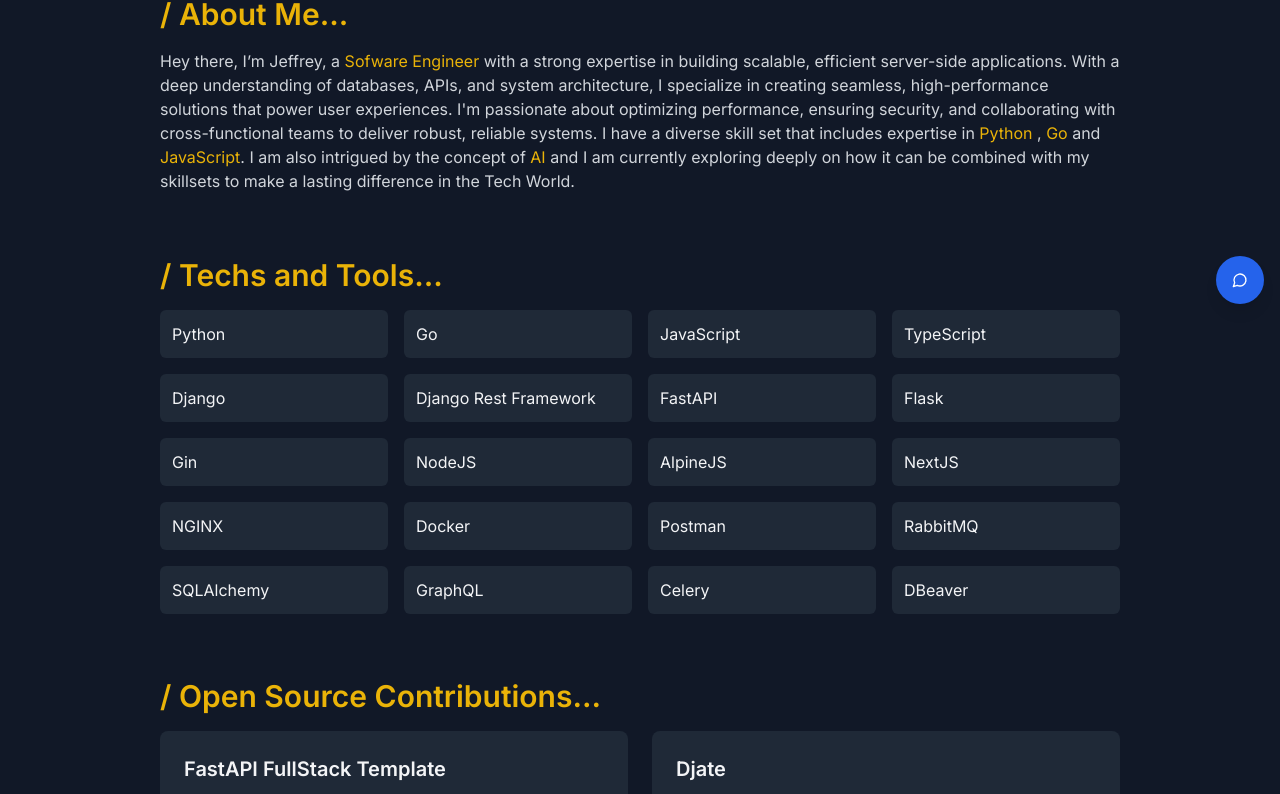
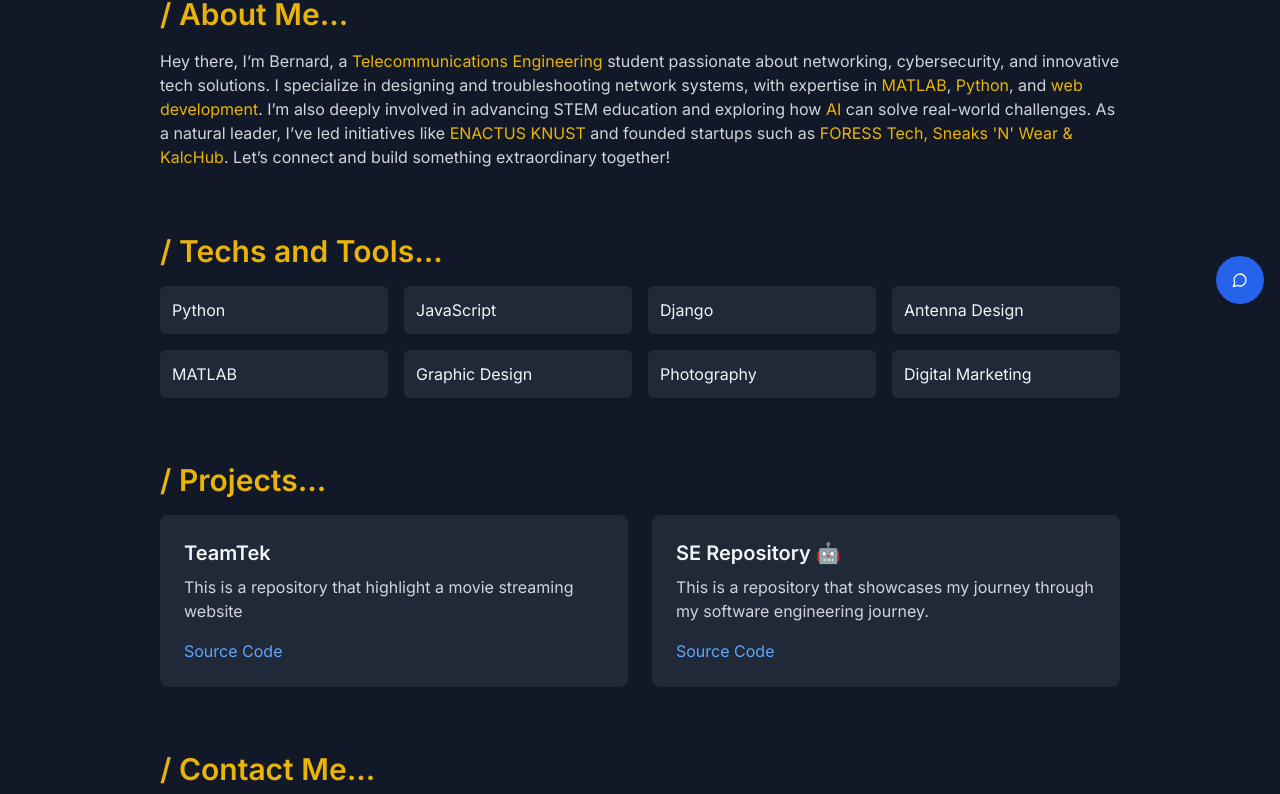
Before and after one commit to EsselKobby/Personal-Portfolio, a Next.js app: page / in a window 1280 px wide. Shown: the part 480-1274 px from the top of the page. Built offline with nearby package versions, Linux system fonts and the light colour scheme.

Commit message:
Bernard Code Edit

```diff
--- a/src/app/layout.tsx
+++ b/src/app/layout.tsx
@@ -5,7 +5,7 @@ import { Inter } from "next/font/google"
 const inter = Inter({ subsets: ["latin"] })
 
 export const metadata: Metadata = {
-  title: "Jeffrey Mintah - Software Engineer",
+  title: "Bernard Essel - Software Engineer",
   description:
     "My portfolio",
 }
--- a/src/app/page.tsx
+++ b/src/app/page.tsx
@@ -82,7 +82,7 @@ export default function Portfolio() {
           <div className="mb-8">
             <Image
               src="/images/Me.jpg"
-              alt="Jeffrey Mintah"
+              alt="Bernard Essel"
               width={200}
               height={200}
               className="rounded-full mx-auto"
@@ -90,20 +90,20 @@ export default function Portfolio() {
           </div>
           <div>
             <p className="text-lg sm:text-xl text-gray-400 break-words whitespace-normal">I am
-              <span className="text-yellow-500 text-bold"> Jeffrey Mintah.</span></p>
+              <span className="text-yellow-500 text-bold"> Bernard Essel.</span></p>
             <p className="text-lg sm:text-xl text-gray-400 break-words whitespace-normal">A
               <span className="text-yellow-500 text-bold"> Software Engineer.</span></p>
-            <p className="text-lg sm:text-xl text-gray-400 break-words whitespace-normal">I love making interesting stuff with
-              <span className="text-yellow-500 text-bold"> Programming</span>🚀.</p>
+            <p className="text-lg sm:text-xl text-gray-400 break-words whitespace-normal">I love making interesting stuff and making impact with
+              <span className="text-yellow-500 text-bold"> Programming </span>🚀.</p>
           </div>
           <div className="flex justify-center space-x-4 mt-6">
-            <Link href="https://github.com/Minty-cyber"target="_blank" className="text-gray-400 hover:text-white">
+            <Link href="https://github.com/EsselKobby/"target="_blank" className="text-gray-400 hover:text-white">
               <Github size={24} />
             </Link>
-            <Link href="https://www.linkedin.com/in/jeffrey-m-a846a2229" target="_blank" className="text-gray-400 hover:text-white">
+            <Link href="https://www.linkedin.com/in/bernard-essel" target="_blank" className="text-gray-400 hover:text-white">
               <Linkedin size={24} />
             </Link>
-            <Link href="mailto:jeffreymintah737@gmail.com"  target="_blank" className="text-gray-400 hover:text-white">
+            <Link href="mailto:essel.bernard.kobby@gmail.com"  target="_blank" className="text-gray-400 hover:text-white">
               <Mail size={24} />
             </Link>
           </div>
@@ -115,13 +115,10 @@ export default function Portfolio() {
           <div className="flex ">
 
             <p className="text-gray-300">
-            Hey there, I’m Jeffrey, a <span className="text-yellow-500 text-bold">Sofware Engineer</span> with a strong expertise in building scalable,
-            efficient server-side applications. With a deep understanding of databases, APIs, and system architecture,
-            I specialize in creating seamless, high-performance solutions that power user experiences.
-            I&apos;m passionate about optimizing performance, ensuring security, and collaborating with cross-functional teams to deliver robust, reliable systems.
-            I have a diverse skill set that includes expertise in <span className="text-yellow-500 text-bold">Python</span> , <span  className="text-yellow-500 text-bold">Go </span>
-            and <span className="text-yellow-500 text-bold">JavaScript</span>. I am also intrigued by the concept of <span className="text-yellow-500 text-bold">AI</span> and
-            I am currently exploring deeply on how it can be combined with my skillsets to make a lasting difference in the Tech World.
+            Hey there, I’m Bernard, a <span className="text-yellow-500 text-bold">Telecommunications Engineering</span> student passionate about networking, cybersecurity, and innovative tech solutions. I specialize in designing and troubleshooting network systems, with expertise in <span className="text-yellow-500 text-bold">MATLAB</span>, <span className="text-yellow-500 text-bold">Python</span>, and <span className="text-yellow-500 text-bold">web development</span>.
+            I’m also deeply involved in advancing STEM education and exploring how <span className="text-yellow-500 text-bold">AI</span> can solve real-world challenges.
+            As a natural leader, I’ve led initiatives like <span className="text-yellow-500 text-bold">ENACTUS KNUST</span> and founded startups such as <span className="text-yellow-500 text-bold">FORESS Tech, Sneaks 'N' Wear & KalcHub</span>.
+            Let’s connect and build something extraordinary together!
             </p>
           </div>
         </section>
@@ -131,68 +128,49 @@ export default function Portfolio() {
           <h2 className="text-2xl font-semibold mb-4"><span className="text-yellow-500 text-3xl text-bold"> / Techs and Tools...</span></h2>
           <div className="grid grid-cols-2 sm:grid-cols-3 md:grid-cols-4 gap-4">
             <Skill name="Python" />
-            <Skill name="Go" />
             <Skill  name="JavaScript" />
-            <Skill name="TypeScript" />
             <Skill name="Django" />
-            <Skill name="Django Rest Framework" />
-            <Skill  name="FastAPI" />
-            <Skill name="Flask" />
-            <Skill name="Gin" />
-            <Skill name="NodeJS" />
-            <Skill name="AlpineJS" />
-            <Skill name="NextJS" />
-            <Skill  name="NGINX" />
-            <Skill name="Docker" />
-            <Skill name="Postman" />
-            <Skill name="RabbitMQ" />
-            <Skill name="SQLAlchemy" />
-            <Skill name="GraphQL" />
-            <Skill name="Celery" />
-            <Skill name="DBeaver" />
-
-
-
+            <Skill name="Antenna Design" />
+            <Skill name="MATLAB" />
+            <Skill name="Graphic Design" />
+            <Skill name="Photography" />
+            <Skill name="Digital Marketing" />
           </div>
         </section>
 
         {/* Projects Section */}
 
-        <section>
+        {/* <section>
           <h2 className="text-2xl font-semibold mb-4"><span className="text-yellow-500 text-3xl text-bold"> / Open Source Contributions...</span></h2>
           <div className="grid grid-cols-1 sm:grid-cols-2 gap-6">
             <Project
-              title="FastAPI FullStack Template"
-              description="Refactored Imports in a file
-              and Ensured code effectiveness in a function and its declaration"
-              sourceLink="https://github.com/Minty-cyber/full-stack-fastapi-template"
+              title="TeamTek"
+              description="This is a repository that highlight a movie streaming website "
+              sourceLink="https://github.com/EsselKobby/TeamTek"
             />
             <Project
               title="Djate"
-              description="Engineered the usage of uv as the package manager,
-                Reconfigured the MakeFile to implement uv as the package manager,
-                Implemented the Github workflow to install uv, flake8 and black cli as a linter and formatter"
-              sourceLink="https://github.com/Minty-cyber/djate"
+              description="This is a repository that showcases my journey through my software engineering journey."
+              sourceLink="https://github.com/EsselKobby/Software-Engineering"
             />
 
           </div>
-        </section>
+        </section> */}
 
         <section>
           <h2 className="text-2xl font-semibold mb-4"><span className="text-yellow-500 text-3xl text-bold"> / Projects...</span></h2>
           <div className="grid grid-cols-1 sm:grid-cols-2 gap-6">
             <Project
-              title="LinkInk"
-              description="A full stack note taking application with advanced AI features"
-              sourceLink="https://github.com/Minty-cyber/linkink"
+              title="TeamTek"
+              description="This is a repository that highlight a movie streaming website"
+              sourceLink="https://github.com/EsselKobby/TeamTek"
             />
             <Project
-              title="BasicLingua Web 🤖"
-              description="A webapp that shows the demo of how the basiclingua library works with an LLM Python library.
-              It has features of Text Summarization, Text Translate, Text Intent and so forth..."
-              sourceLink="https://github.com/Minty-cyber/BasicLingua-Webapp"
+              title="SE Repository 🤖"
+              description="This is a repository that showcases my journey through my software engineering journey."
+              sourceLink="https://github.com/EsselKobby/Software-Engineering"
             />
-            <Project
+            {/* <Project
               title="LinguaDoc 🤖"
               description="A desktop application for translating languages
                and giving users the functionality to export as a word document🚀"
@@ -202,13 +180,13 @@ export default function Portfolio() {
               title="PDF Assistant 🤖"
               description="An application that allows you to interact with your PDF's by answering questions based on the PDF's you upload ⚓."
               sourceLink="https://github.com/Minty-cyber/PDF-Assistant"
-            />
+            /> */}
           </div>
         </section>
 
 
 
-        <section>
+        {/* <section>
           <h2 className="text-2xl font-semibold mb-4"><span className="text-yellow-500 text-3xl text-bold"> / Articles...</span></h2>
           <div className="grid grid-cols-1 sm:grid-cols-2 gap-6">
             <Article
@@ -223,7 +201,7 @@ export default function Portfolio() {
             />
 
           </div>
-        </section>
+        </section> */}
 
           {/* Contact Section */}
           <section>
@@ -233,7 +211,7 @@ export default function Portfolio() {
           </p>
           <div className="text-center">
             <Link
-              href="mailto:jeffreymintah737@gmail.com"
+              href="mailto:essel.bernard.kobby@gmail.com"
               className="inline-block bg-blue-600 text-white px-6 py-3 rounded-md hover:bg-blue-700 transition-colors"
             >
               Get in Touch
```
Also changed, not shown: public/images/Me.jpg.
